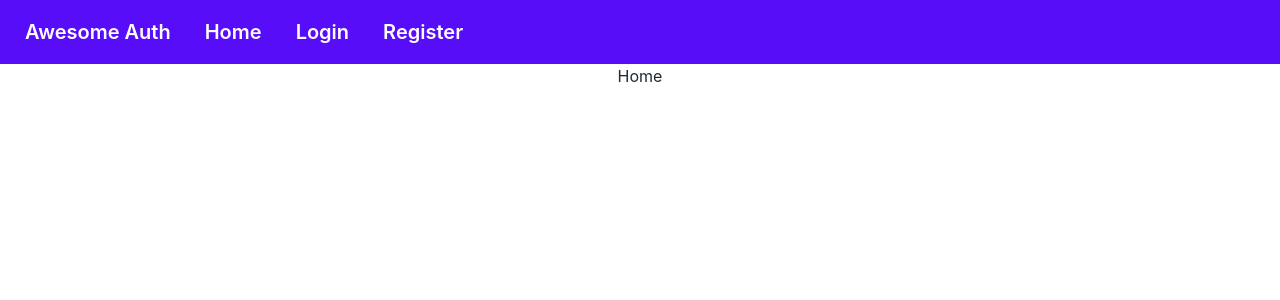
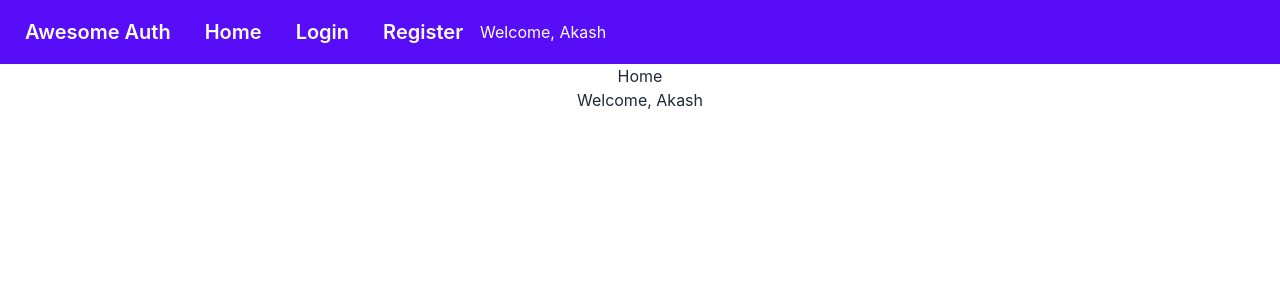
Before and after one commit to mahmud035/58-auth-router-context-app-batch-06, a React (Create React App) app: page / in a window 1280 px wide. Shown: the top 300 px of the page. Built offline with nearby package versions, Linux system fonts and the light colour scheme.

Commit message:
58-4 Access Context Value from anywhere inside the app

```diff
--- a/src/Components/Header/Header.js
+++ b/src/Components/Header/Header.js
@@ -1,7 +1,11 @@
-import React from 'react';
+import React, { useContext } from 'react';
 import { NavLink } from 'react-router-dom';
+import { AuthContext } from '../../Context/UserContext';
 import './Header.css';
 const Header = () => {
+  const { user } = useContext(AuthContext);
+  // console.log(user);
+
   return (
     <div>
       <div className="navbar bg-primary text-primary-content">
@@ -17,6 +21,8 @@ const Header = () => {
         <NavLink to="register" className="btn btn-ghost normal-case text-xl">
           Register
         </NavLink>
+
+        {user?.displayName && <span>Welcome, {user.displayName}</span>}
       </div>
     </div>
   );
--- a/src/Components/Home/Home.js
+++ b/src/Components/Home/Home.js
@@ -1,10 +1,15 @@
-import React from 'react';
+import React, { useContext } from 'react';
+import { AuthContext } from '../../Context/UserContext';
 import './Home.css';
 
 const Home = () => {
+  const { user } = useContext(AuthContext);
+  console.log(user);
+
   return (
     <div>
       <h1>Home</h1>
+      <h2>{user?.displayName && <span>Welcome, {user.displayName}</span>}</h2>
     </div>
   );
 };
--- a/src/Context/UserContext.js
+++ b/src/Context/UserContext.js
@@ -1,9 +1,14 @@
-import React, { createContext } from 'react';
+import React, { createContext, useState } from 'react';
+import app from '../Firebase Configuration/firebase.config';
+import { getAuth } from 'firebase/auth';
 
-const AuthContext = createContext();
+export const AuthContext = createContext();
+
+const auth = getAuth(app);
 
 const UserContext = ({ children }) => {
-  const user = { displayName: 'Akash' };
+  const [user, setUser] = useState({ displayName: 'Akash' });
+
   const authInfo = { user: user };
 
   return (
```
Also changed, not shown: src/__steps.js (added, +20 -0 lines).
